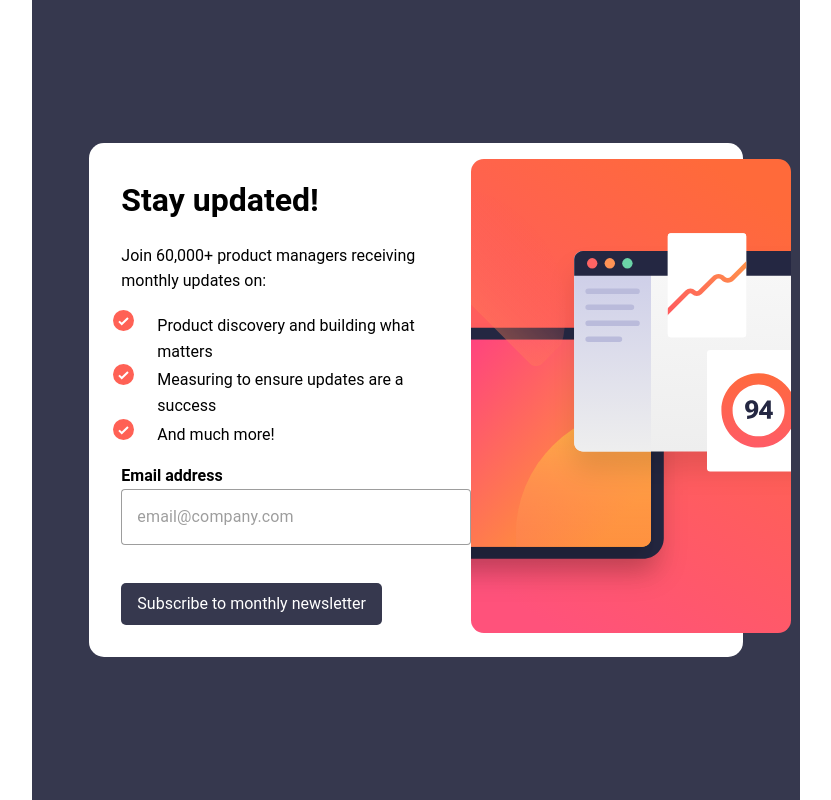
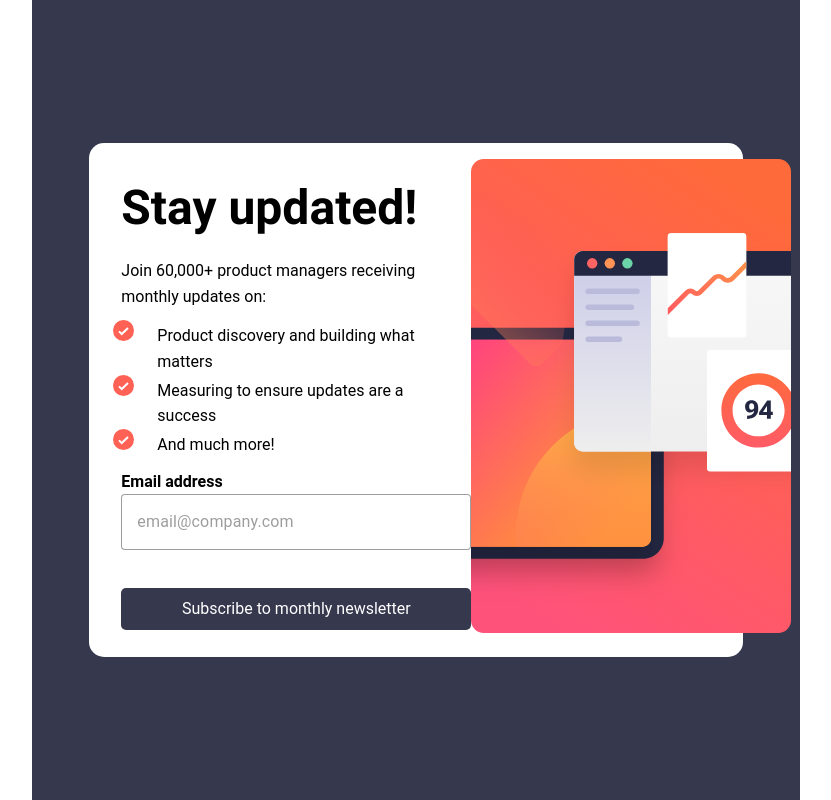
Before and after one commit to inigopanos/newsletter-project, a Vue app in the folder newsletter-project/: page / in a window 1280 px wide. Shown: the whole page, without its empty margins (224-1055 px from the left). Built offline with nearby package versions, Linux system fonts and the light colour scheme.

Commit message:
Añadido cambio de color de botón en hover

```diff
--- a/newsletter-project/src/components/newsletter-component/Newsletter.vue
+++ b/newsletter-project/src/components/newsletter-component/Newsletter.vue
@@ -64,6 +64,11 @@ export default {
 </script>
 
 <style scoped lang="scss">
+@font-face {
+  font-family: 'Roboto-Bold';
+  src: url('../../assets/fonts/Roboto-Bold.ttf');
+}
+
 body {
   background-color: hsl(235, 18%, 26%);
 
@@ -86,9 +91,13 @@ body {
   color: black;
 
   h1 {
-    font-family: 'Roboto', sans-serif;
-    src: url('../../assets/fonts/Roboto-Bold.ttf');
+    font-family: 'Roboto-Bold', sans-serif;
     font-weight: 700;
+    font-size: 3rem;
+  }
+
+  p{
+    font-size: 16px;
   }
 
   &__signup {
@@ -139,7 +148,11 @@ body {
     padding: 0.5rem 1rem;
     border-radius: 5px;
     margin-top: 1rem;
+    width: 350px;
     cursor: pointer;
+  }
+  .submit-button:hover{
+    background-color: hsl(4, 100%, 67%);
   }
 
   .v-text {
```
